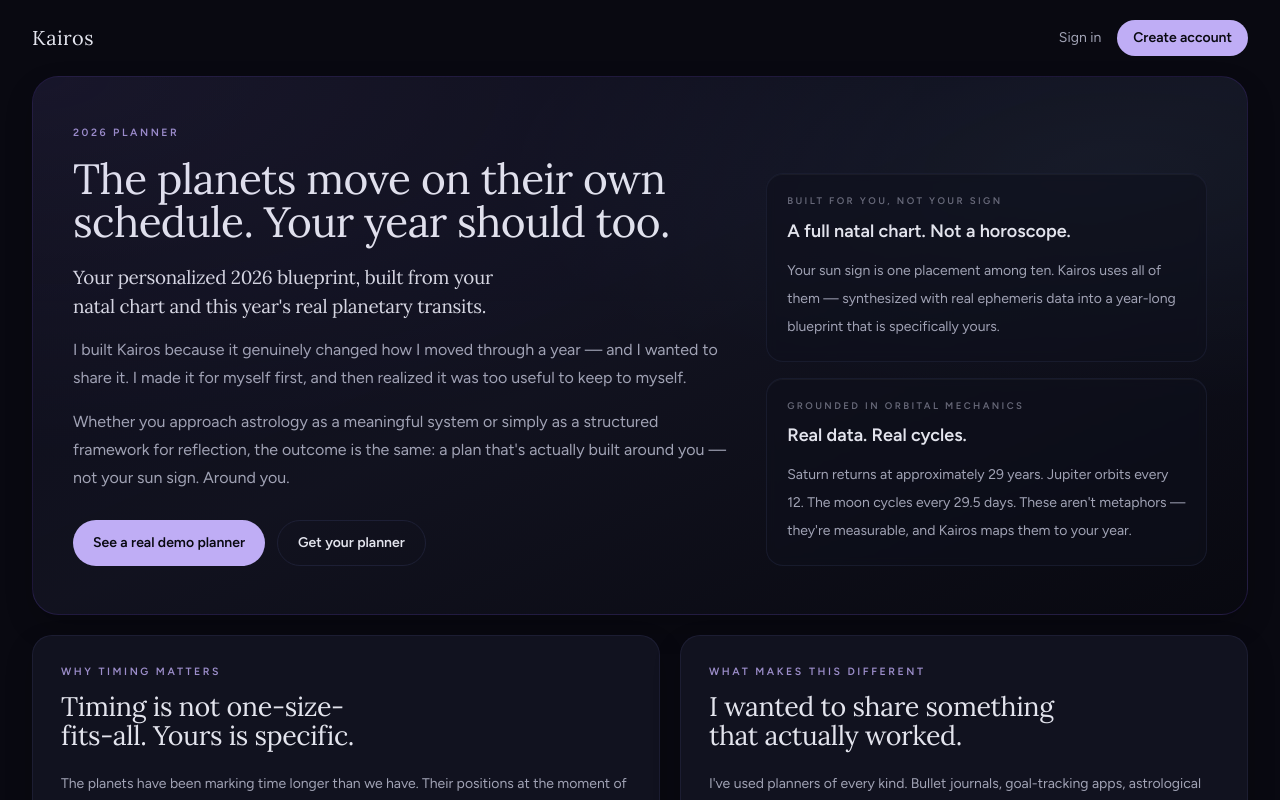
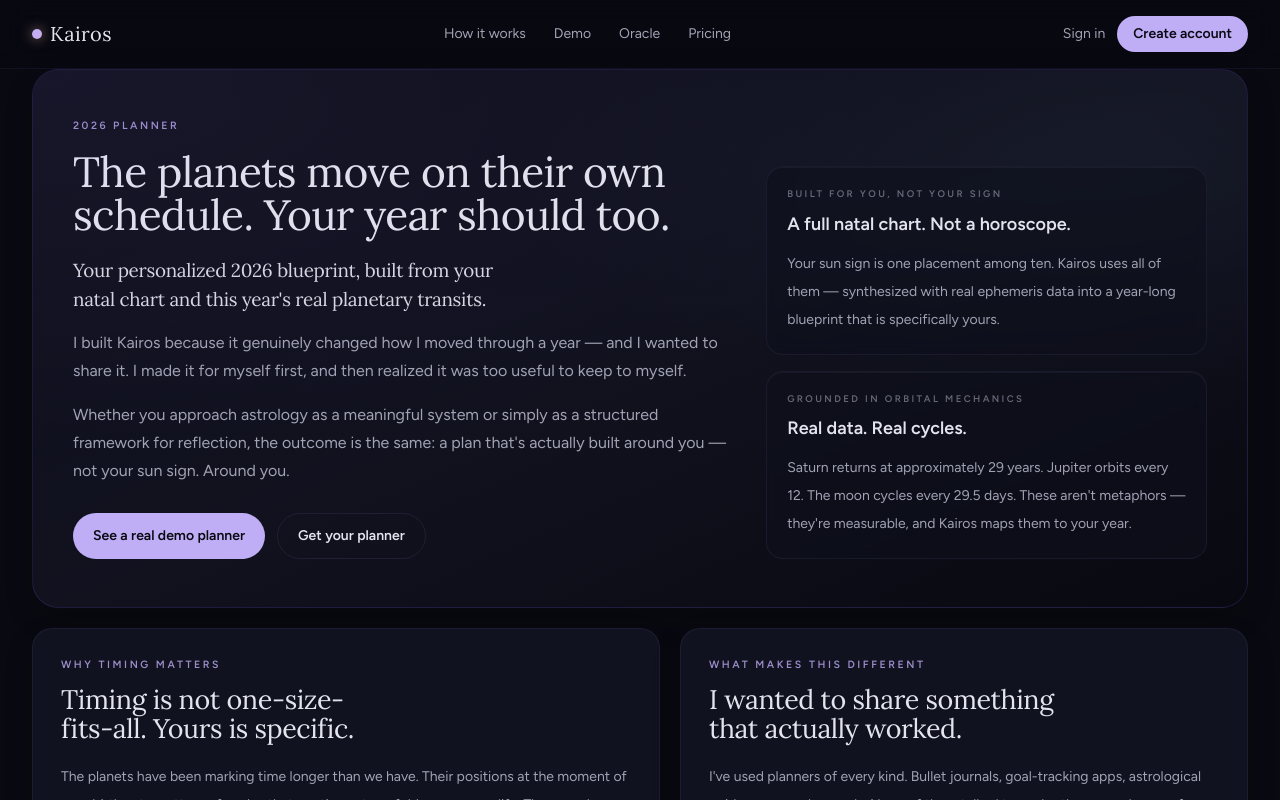
Before and after one commit to jmelendez2269/kiaros, a Next.js app: page /pricing in a window 1280 px wide. Shown: the top 800 px of the page. Built offline with nearby package versions, Linux system fonts and the light colour scheme; no server answers.

Commit message:
Refresh homepage and app shell copy

```diff
--- a/app/layout.tsx
+++ b/app/layout.tsx
@@ -17,9 +17,9 @@
 });
 
 export const metadata: Metadata = {
-  title: "Kiaros",
+  title: "Kairos — Your 2026 planner, built from your natal chart",
   description:
-    "A personalized planning system built around your goals, timing, and natural cycles.",
+    "A personalized year-long blueprint built from your real natal chart and the actual planetary transits of your year.",
 };
 
 export default async function RootLayout({
--- a/components/commerce/PublicPricingPage.tsx
+++ b/components/commerce/PublicPricingPage.tsx
@@ -164,34 +164,69 @@
 }: Props) {
   const isFullPage = mode === "pricing";
 
+  const navLinks: { href: string; label: string }[] = [
+    { href: "#how-it-works", label: "How it works" },
+    { href: "#demo", label: "Demo" },
+    { href: "#oracle", label: "Oracle" },
+    { href: "#tiers", label: "Pricing" },
+  ];
+
   return (
     <div className="page-wrapper">
-      <header className="container flex items-center justify-between py-5">
-        <Link href="/" className="font-display text-xl text-bone tracking-wide">
+      <header className="sticky top-0 z-40 border-b border-border/40 bg-stone-950/70 backdrop-blur-md supports-[backdrop-filter]:bg-stone-950/55">
+        <div className="container flex items-center justify-between gap-6 py-4">
+          <Link
+            href="/"
+            className="flex items-center gap-2 font-display text-xl tracking-wide text-bone transition-colors hover:text-leather-200"
+          >
+            <span
+              aria-hidden
+              className="inline-block h-2.5 w-2.5 rounded-full bg-gradient-to-br from-leather-300 to-plum-300 shadow-[0_0_12px_2px_rgba(216,180,151,0.35)]"
+            />
             Kairos
           </Link>
-        <nav className="flex items-center gap-4 text-sm">
+
+          <nav
+            aria-label="Primary"
+            className="hidden items-center gap-7 text-sm text-bone-muted md:flex"
+          >
+            {navLinks.map((link) => (
+              <Link
+                key={link.label}
+                href={link.href}
+                className="transition-colors hover:text-bone"
+              >
+                {link.label}
+              </Link>
+            ))}
+          </nav>
+
+          <div className="flex items-center gap-2 sm:gap-3">
             {isSignedIn ? (
               <Link
                 href="/dashboard"
-              className="inline-flex items-center rounded-full bg-leather-300 px-4 py-2 text-sm font-semibold text-stone-950"
+                className="inline-flex items-center rounded-full bg-leather-300 px-4 py-2 text-sm font-semibold text-stone-950 transition-opacity hover:opacity-90"
               >
                 Go to dashboard
               </Link>
             ) : (
               <>
-              <Link href="/sign-in" className="text-bone-muted transition-colors hover:text-bone">
+                <Link
+                  href="/sign-in"
+                  className="hidden text-sm text-bone-muted transition-colors hover:text-bone sm:inline-flex"
+                >
                   Sign in
                 </Link>
                 <Link
                   href="/sign-up"
-                className="inline-flex items-center rounded-full bg-leather-300 px-4 py-2 text-sm font-semibold text-stone-950"
+                  className="inline-flex items-center rounded-full bg-leather-300 px-4 py-2 text-sm font-semibold text-stone-950 transition-opacity hover:opacity-90"
                 >
                   Create account
                 </Link>
               </>
             )}
-        </nav>
+          </div>
+        </div>
       </header>
 
       <div className="container pb-14">
@@ -300,7 +335,7 @@
         </section>
 
         {/* ── How the engine works ─────────────────────────────────────────── */}
-        <section className="mt-5 shell-panel p-6 md:p-8">
+        <section id="how-it-works" className="mt-5 scroll-mt-24 shell-panel p-6 md:p-8">
           <p className="shell-kicker mb-3">How it works</p>
           <h2 className="shell-section-title max-w-3xl">
             Your birth data and your answers go through the same engine — together.
@@ -390,7 +425,7 @@
         </section>
 
         {/* ── Demo Planner ─────────────────────────────────────────────────── */}
-        <section id="demo" className="mt-5 shell-panel p-6 md:p-8">
+        <section id="demo" className="mt-5 scroll-mt-24 shell-panel p-6 md:p-8">
           <div className="flex flex-col gap-4 md:flex-row md:items-end md:justify-between">
             <div className="max-w-3xl">
               <p className="shell-kicker mb-3">Full demo planner</p>
@@ -697,7 +732,7 @@
         </section>
 
         {/* ── Journal section ───────────────────────────────────────────────── */}
-        <section className="mt-5 shell-panel p-6 md:p-8">
+        <section id="journal" className="mt-5 scroll-mt-24 shell-panel p-6 md:p-8">
           <div className="grid gap-8 lg:grid-cols-[1fr_1.1fr] lg:items-start">
             <div>
               <p className="shell-kicker mb-3">The journal</p>
@@ -747,7 +782,7 @@
         </section>
 
         {/* ── Oracle section ────────────────────────────────────────────────── */}
-        <section className="mt-5 shell-panel p-6 md:p-8">
+        <section id="oracle" className="mt-5 scroll-mt-24 shell-panel p-6 md:p-8">
           <div className="grid gap-8 lg:grid-cols-[1fr_1.15fr] lg:items-start">
             <div>
               <p className="shell-kicker mb-3">The Oracle</p>
@@ -887,7 +922,7 @@
         </section>
 
         {/* ── Tiers ────────────────────────────────────────────────────────── */}
-        <section id="tiers" className="mt-8 grid gap-5 lg:grid-cols-2">
+        <section id="tiers" className="mt-8 scroll-mt-24 grid gap-5 lg:grid-cols-2">
           {COMMERCE_TIERS.map((tier) => {
             const annualSavings = tier.monthlyPriceCents * 12 - tier.annualPriceCents;
             const etsyDelta = tier.etsyPriceCents - tier.annualPriceCents;
@@ -1111,6 +1146,58 @@
           </section>
         )}
       </div>
+
+      <footer className="mt-10 border-t border-border/50 bg-stone-950/40">
+        <div className="container flex flex-col gap-6 py-8 md:flex-row md:items-start md:justify-between">
+          <div className="max-w-sm">
+            <Link href="/" className="flex items-center gap-2 font-display text-lg text-bone">
+              <span
+                aria-hidden
+                className="inline-block h-2.5 w-2.5 rounded-full bg-gradient-to-br from-leather-300 to-plum-300 shadow-[0_0_12px_2px_rgba(216,180,151,0.35)]"
+              />
+              Kairos
+            </Link>
+            <p className="mt-3 text-sm leading-6 text-bone-muted">
+              Personalized yearly planning, built from your real natal chart and the actual
+              planetary transits of your year.
+            </p>
+          </div>
+
+          <div className="grid grid-cols-2 gap-x-10 gap-y-3 text-sm sm:grid-cols-3">
+            <div className="flex flex-col gap-2">
+              <p className="shell-eyebrow mb-1">Product</p>
+              <Link href="#how-it-works" className="text-bone-muted transition-colors hover:text-bone">How it works</Link>
+              <Link href="#demo" className="text-bone-muted transition-colors hover:text-bone">Demo</Link>
+              <Link href="#oracle" className="text-bone-muted transition-colors hover:text-bone">Oracle</Link>
+              <Link href="#tiers" className="text-bone-muted transition-colors hover:text-bone">Pricing</Link>
+            </div>
+            <div className="flex flex-col gap-2">
+              <p className="shell-eyebrow mb-1">Account</p>
+              {isSignedIn ? (
+                <Link href="/dashboard" className="text-bone-muted transition-colors hover:text-bone">Dashboard</Link>
+              ) : (
+                <>
+                  <Link href="/sign-in" className="text-bone-muted transition-colors hover:text-bone">Sign in</Link>
+                  <Link href="/sign-up" className="text-bone-muted transition-colors hover:text-bone">Create account</Link>
+                </>
+              )}
+              <Link href="/activate" className="text-bone-muted transition-colors hover:text-bone">Activate Etsy purchase</Link>
+            </div>
+            <div className="flex flex-col gap-2">
+              <p className="shell-eyebrow mb-1">Legal</p>
+              <Link href="/privacy" className="text-bone-muted transition-colors hover:text-bone">Privacy</Link>
+              <Link href="/terms" className="text-bone-muted transition-colors hover:text-bone">Terms</Link>
+              <Link href="/contact" className="text-bone-muted transition-colors hover:text-bone">Contact</Link>
+            </div>
+          </div>
+        </div>
+        <div className="border-t border-border/40">
+          <div className="container flex flex-col gap-2 py-4 text-xs text-bone-muted/70 sm:flex-row sm:items-center sm:justify-between">
+            <p>© {new Date().getFullYear()} Kairos. Built with intention.</p>
+            <p className="italic">The planets move on their own schedule. Your year should too.</p>
+          </div>
+        </div>
+      </footer>
     </div>
   );
 }
```
Also changed, not shown: 1 other file (tests, documents, lock files or other folders). Lines whose indentation alone changed are shown as unchanged.
